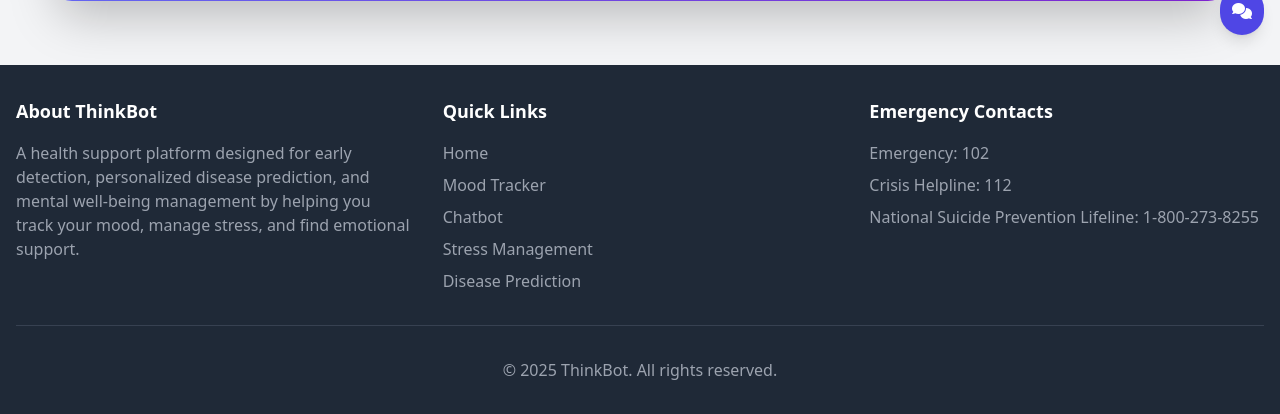
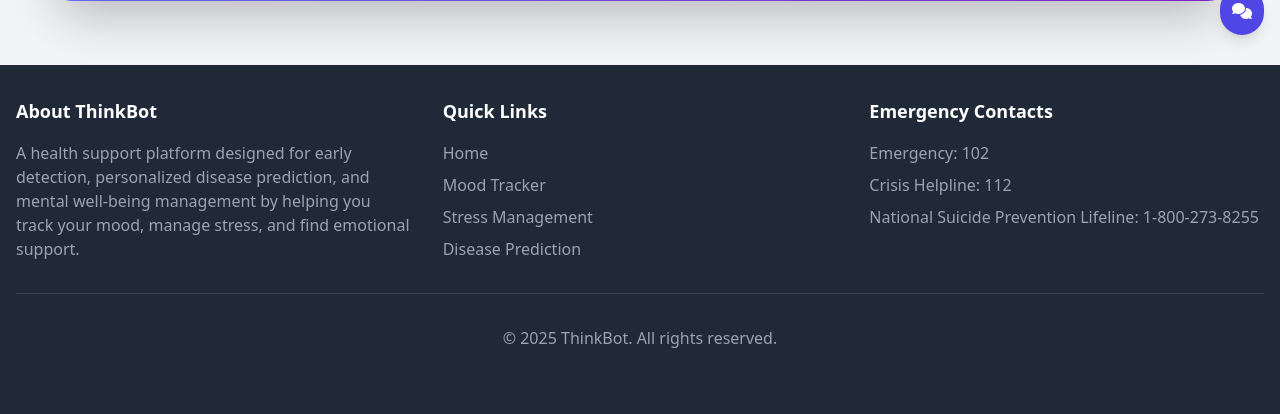
Before and after one commit to sabari0817/ThinkBot, a Django app: page /chat/ in a window 1280 px wide. Shown: the part 749-1163 px from the top of the page. After the commit the page ends 1097 px from the top, so only its background shows below. Run offline with Django 4.2, Linux system fonts and the light colour scheme; a user stored in the database is signed in; data comes from the database, SQL or seed files in the repository; both versions use the stored data as it was after the commit; some libraries are stand-ins or nearby versions.

Commit message:
commit 2

```diff
--- a/templates/base.html
+++ b/templates/base.html
@@ -148,7 +148,6 @@
                     <ul class="space-y-2">
                         <li><a href="{% url 'index' %}" class="text-gray-400 hover:text-white">Home</a></li>
                         <li><a href="{% url 'mood_tracker' %}" class="text-gray-400 hover:text-white">Mood Tracker</a></li>
-                        <li><a href="{% url 'chatbot' %}" class="text-gray-400 hover:text-white">Chatbot</a></li>
                         <li><a href="{% url 'stress_management' %}" class="text-gray-400 hover:text-white">Stress Management</a></li>
                         <li><a href="{% url 'predict_disease' %}" class="text-gray-400 hover:text-white">Disease Prediction</a></li>
                     </ul>
```
Also changed, not shown: db.sqlite3.
